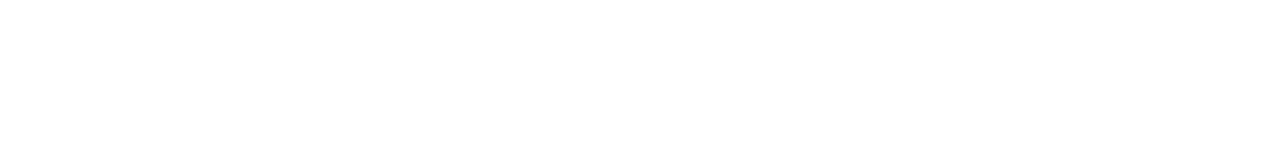
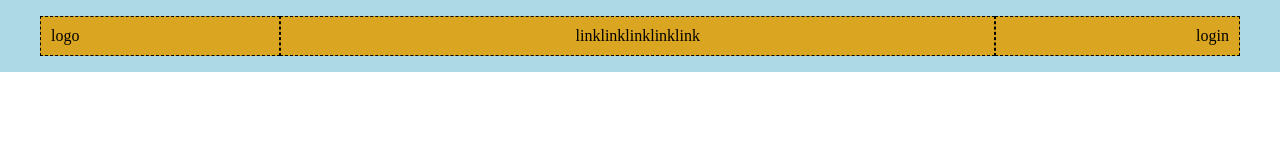
Before and after one commit to lorenzosalti/htmlcss-struttura-discord, a plain HTML site: page index.html in a window 1280 px wide. Drawn offline with Linux system fonts and the light colour scheme.

Commit message:
feat: add header layout and html main structure

```diff
--- a/css/style.css
+++ b/css/style.css
@@ -7,3 +7,38 @@ Reset
     padding: 0;
     box-sizing: border-box;
 }
+
+/********
+Header
+********/
+header {
+    background-color: #add8e6;
+    padding: 16px 0px;
+}
+
+.container {
+    margin: 0 auto;
+    width: 1200px;
+}
+
+nav.container {
+    display: flex;
+}
+
+nav > * {
+    background-color: #daa520;
+    padding: 10px;
+    border: 1px dashed black;
+    display: flex;
+    flex-grow: 1;
+}
+
+nav ul {
+    justify-content: center;
+    list-style: none;
+    flex-grow: 3;
+}
+
+header nav #nav-login {
+    justify-content: flex-end;
+}
--- a/index.html
+++ b/index.html
@@ -10,5 +10,53 @@
 </head>
 <body>
 
+    <header>
+
+        <nav class="container">
+
+            <div id="nav-logo">logo</div>
+
+            <ul class="nav-links">
+                <li>link</li>
+                <li>link</li>
+                <li>link</li>
+                <li>link</li>
+                <li>link</li>
+            </ul>
+
+            <div id="nav-login">login</div>
+
+        </nav>
+
+    </header>
+
+    <main>
+
+        <section class="container">
+
+        </section>
+
+        <section class="container">
+
+        </section>
+
+        <section class="container">
+
+        </section>
+
+        <section class="container">
+
+        </section>
+
+        <section class="container">
+
+        </section>
+
+    </main>
+
+    <footer>
+
+    </footer>
+
 </body>
 </html>
```
